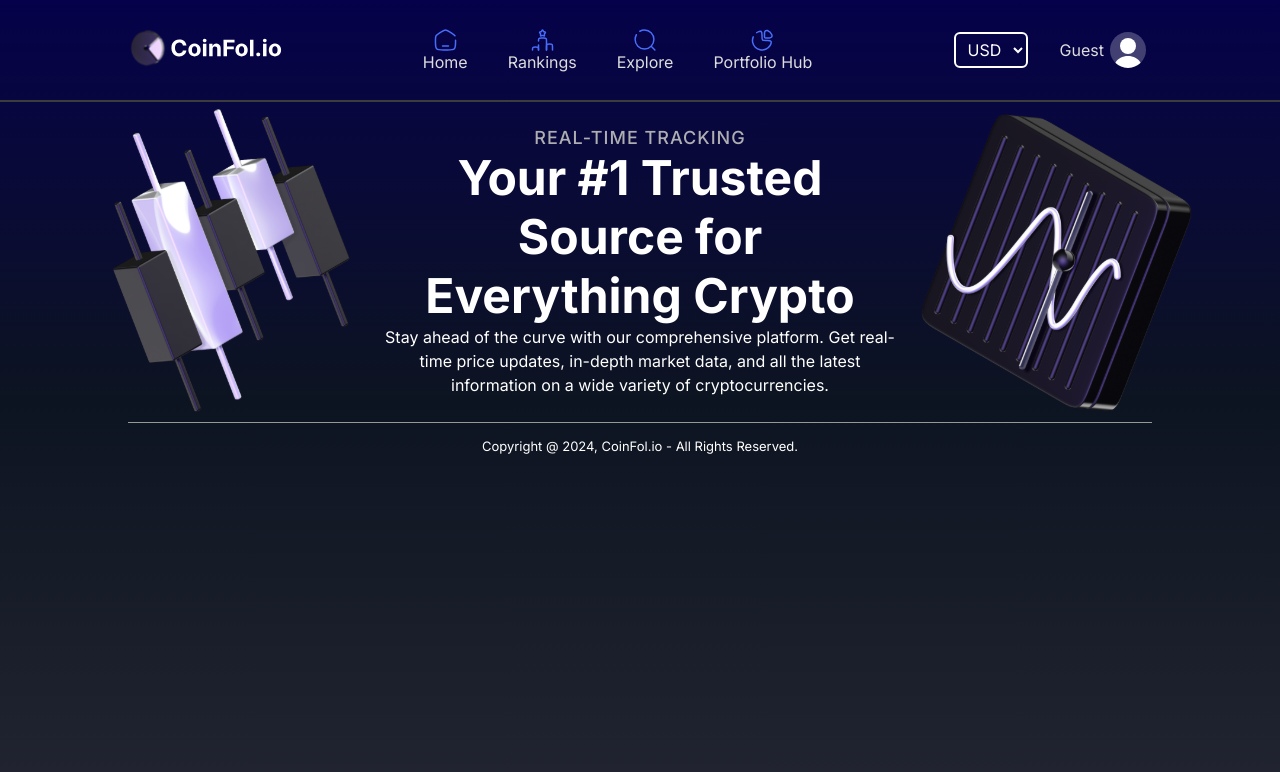
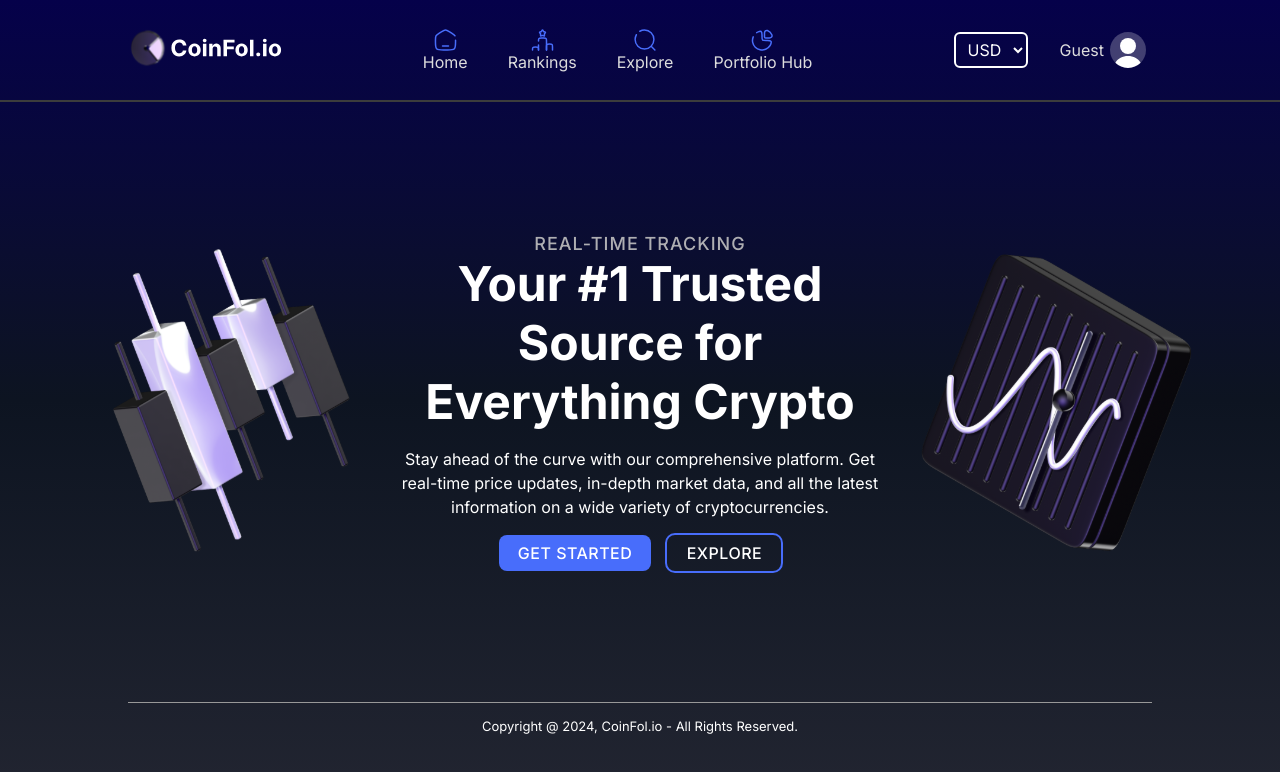
Before and after one commit to dimitarraychev/coinfolio, a React (Vite) app: page / in a window 1280 px wide. Shown: the top 772 px of the page. Built offline with nearby package versions, Linux system fonts and the light colour scheme; no server answers.

Commit message:
Initiated home page

```diff
--- a/src/pages/Home/Home.css
+++ b/src/pages/Home/Home.css
@@ -9,6 +9,8 @@ section.hero {
 	display: flex;
 	align-items: center;
 	justify-content: center;
+	/* Remove later */
+	min-height: 75vh;
 }
 
 section.hero img {
@@ -25,4 +27,10 @@ section.hero .hero-text {
 
 section.hero .hero-text .description {
 	line-height: 1.5;
+	padding: 1rem;
 }
+
+section.hero .btn-container {
+	display: flex;
+	gap: 1rem;
+}
--- a/src/pages/Home/Home.jsx
+++ b/src/pages/Home/Home.jsx
@@ -2,6 +2,7 @@ import React from "react";
 import "./Home.css";
 import heroLeft from "../../assets/images/hero-left.svg";
 import heroRight from "../../assets/images/hero-right.svg";
+import Button from "../../components/Button/Button";
 
 const Home = () => {
 	return (
@@ -17,7 +18,10 @@ const Home = () => {
 						all the latest information on a wide variety of
 						cryptocurrencies.
 					</p>
-					<div className="btn-container"></div>
+					<div className="btn-container">
+						<Button text="Get Started" />
+						<Button text="Explore" isGhost={true} />
+					</div>
 				</article>
 				<img src={heroRight} alt="hero-right" />
 			</section>
```
